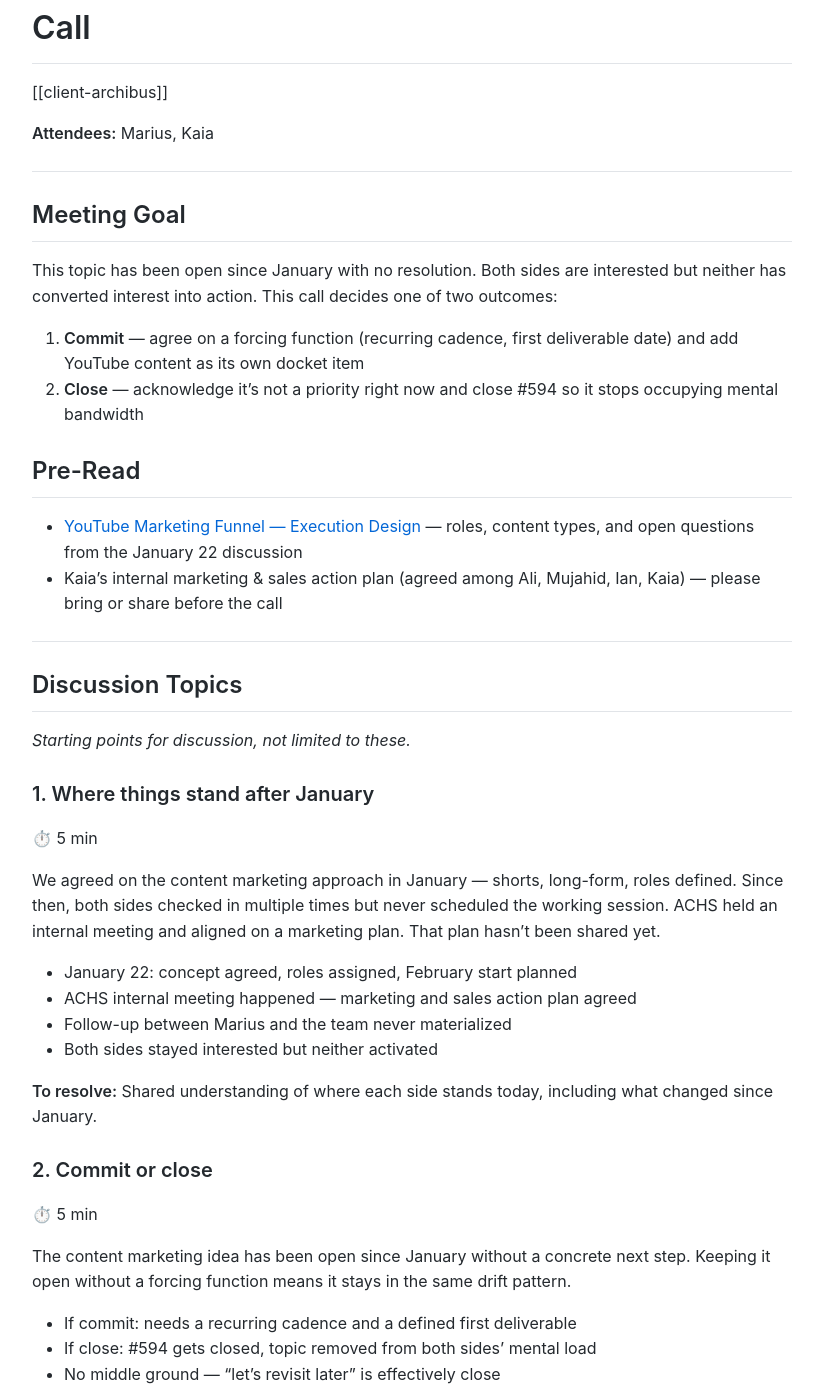
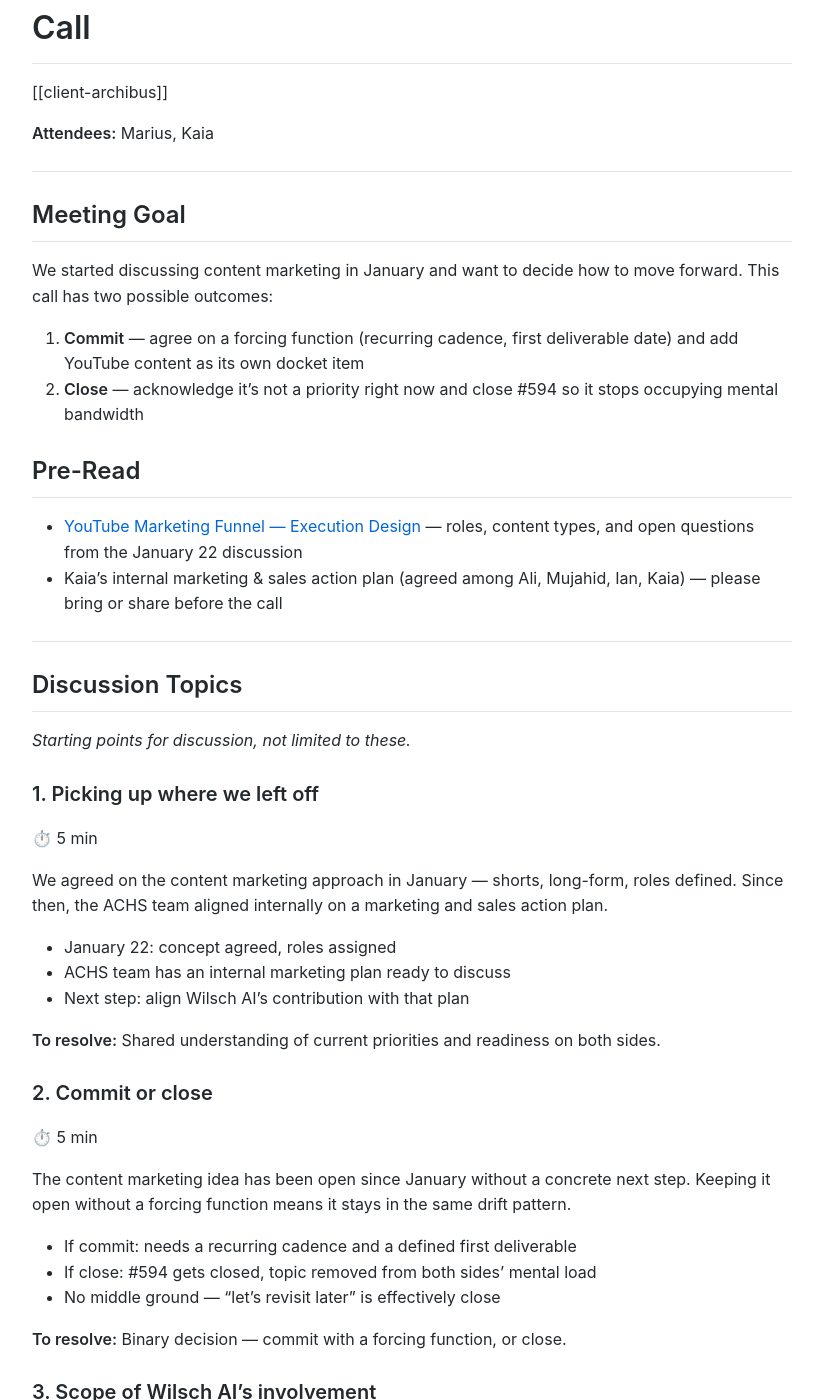
Before and after one commit to MariusWilsch/public-wilsch-ai-pages, a Jekyll site: the page built from project/archibus-fm-assistant/youtube-content-recommitment-meeting-agenda.md, in a window 1280 px wide and 1400 px high, scrolled down 297 px. Shown: the whole window, without its empty margins (228-1051 px from the left). Built offline with Jekyll 4.4.1, drawn with Linux system fonts in a browser that asks for light colours; our own code applies the rules of GitHub Pages for plain Markdown files.

Commit message:
Sync from hippocampus 2026-02-25

```diff
--- a/project/archibus-fm-assistant/youtube-content-recommitment-meeting-agenda.md
+++ b/project/archibus-fm-assistant/youtube-content-recommitment-meeting-agenda.md
@@ -11,7 +11,7 @@ publish: true
 
 ## Meeting Goal
 
-This topic has been open since January with no resolution. Both sides are interested but neither has converted interest into action. This call decides one of two outcomes:
+We started discussing content marketing in January and want to decide how to move forward. This call has two possible outcomes:
 
 1. **Commit** — agree on a forcing function (recurring cadence, first deliverable date) and add YouTube content as its own docket item
 2. **Close** — acknowledge it's not a priority right now and close #594 so it stops occupying mental bandwidth
@@ -27,17 +27,16 @@ This topic has been open since January with no resolution. Both sides are intere
 
 *Starting points for discussion, not limited to these.*
 
-### 1. Where things stand after January
+### 1. Picking up where we left off
 ⏱️ 5 min
 
-We agreed on the content marketing approach in January — shorts, long-form, roles defined. Since then, both sides checked in multiple times but never scheduled the working session. ACHS held an internal meeting and aligned on a marketing plan. That plan hasn't been shared yet.
+We agreed on the content marketing approach in January — shorts, long-form, roles defined. Since then, the ACHS team aligned internally on a marketing and sales action plan.
 
-- January 22: concept agreed, roles assigned, February start planned
-- ACHS internal meeting happened — marketing and sales action plan agreed
-- Follow-up between Marius and the team never materialized
-- Both sides stayed interested but neither activated
+- January 22: concept agreed, roles assigned
+- ACHS team has an internal marketing plan ready to discuss
+- Next step: align Wilsch AI's contribution with that plan
 
-**To resolve:** Shared understanding of where each side stands today, including what changed since January.
+**To resolve:** Shared understanding of current priorities and readiness on both sides.
 
 ### 2. Commit or close
 ⏱️ 5 min
```
